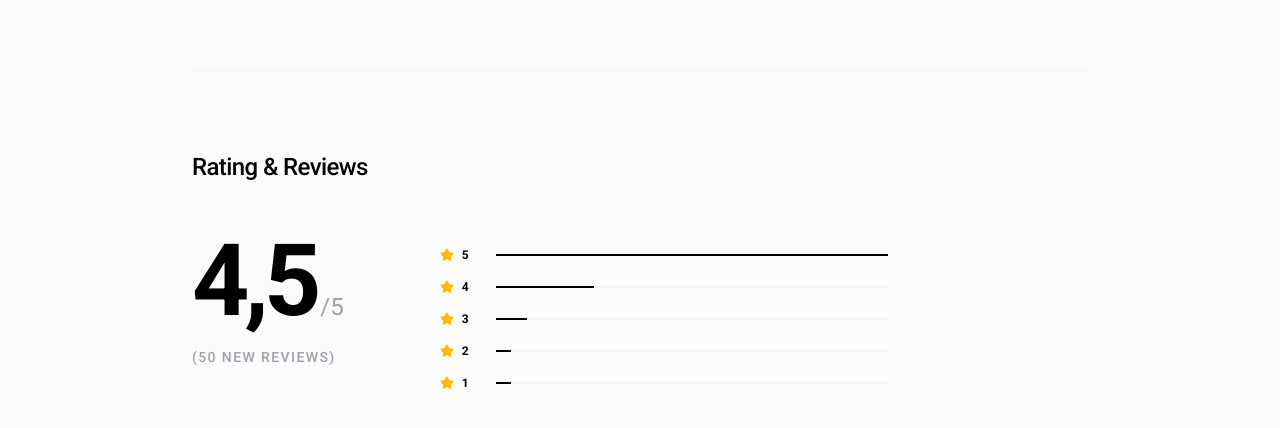
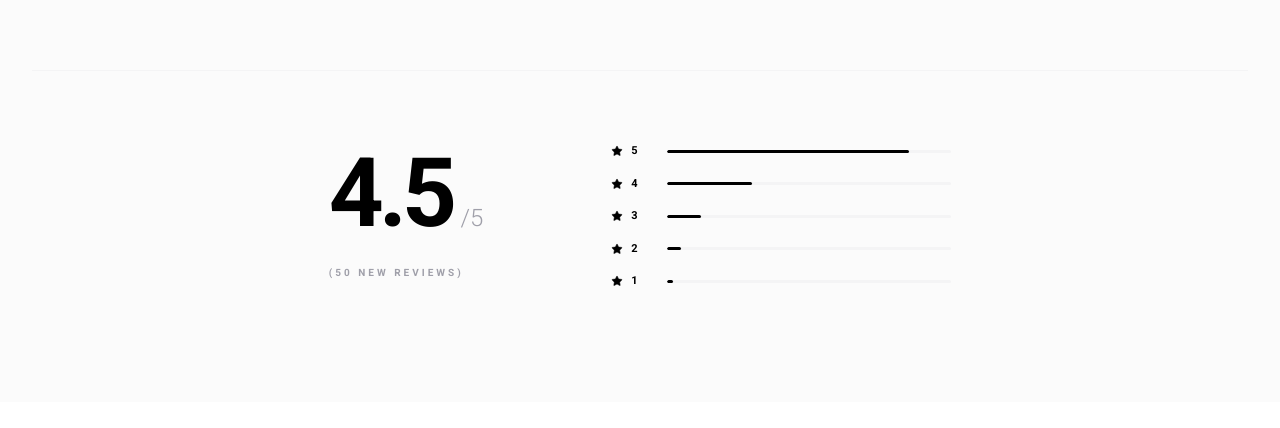
Before and after one commit to neurozenith-codecrafter/Teezmart-Ecom-NZC, a React (Vite) app in the folder frontend/: page /Product in a window 1280 px wide. Shown: the part 786-1214 px from the top of the page. After the commit the page ends 1188 px from the top, so only its background shows below. Built offline with nearby package versions, Linux system fonts and the light colour scheme; no server answers.

Commit message:
add rating summary section to ProductPage

```diff
--- a/frontend/src/Pages/ProductPage.jsx
+++ b/frontend/src/Pages/ProductPage.jsx
@@ -2,6 +2,7 @@ import React, { useState } from "react";
 import { Heart, Percent, Box, Truck, Calendar, Star } from "lucide-react";
 import { PAGE_CONTAINER_CLASS } from "../constants/pageLayout";
 import Navbar from "../components/Navbar";
+import RatingSummary from "../components/ProductPageComponents/RatingSummary";
 
 const ProductPage = () => {
   const [selectedSize, setSelectedSize] = useState("S");
@@ -123,55 +124,7 @@ const ProductPage = () => {
             </div>
           </div>
 
-          {/* --- BOTTOM: RATING ONLY SECTION --- */}
-          <section className="pt-20 border-t border-zinc-100 max-w-4xl mx-auto">
-            <h2 className="text-2xl font-medium tracking-tight text-black mb-12 text-center lg:text-left">
-              Rating & Reviews
-            </h2>
-
-            <div className="flex flex-col lg:flex-row items-center lg:items-start gap-12 lg:gap-24">
-              {/* Massive Score */}
-              <div className="flex flex-col items-center lg:items-start">
-                <div className="flex items-baseline gap-1">
-                  <span className="text-[100px] font-bold leading-none tracking-tighter">
-                    4,5
-                  </span>
-                  <span className="text-zinc-400 text-2xl">/5</span>
-                </div>
-                <span className="text-zinc-400 text-sm mt-4 font-medium uppercase tracking-widest">
-                  (50 New Reviews)
-                </span>
-              </div>
-
-              {/* Progress Bars */}
-              <div className="w-full max-w-md space-y-4 pt-4">
-                {[
-                  { star: 5, width: "w-full" },
-                  { star: 4, width: "w-1/4" },
-                  { star: 3, width: "w-[8%]" },
-                  { star: 2, width: "w-[4%]" },
-                  { star: 1, width: "w-[4%]" },
-                ].map((row) => (
-                  <div key={row.star} className="flex items-center gap-6">
-                    <div className="flex items-center gap-2 w-8 shrink-0">
-                      <Star
-                        size={14}
-                        className="fill-amber-400 text-amber-400"
-                      />
-                      <span className="text-xs font-bold text-black">
-                        {row.star}
-                      </span>
-                    </div>
-                    <div className="flex-grow h-[2px] bg-zinc-100 relative overflow-hidden">
-                      <div
-                        className={`absolute top-0 left-0 h-full bg-black ${row.width} transition-all duration-1000 ease-out`}
-                      />
-                    </div>
-                  </div>
-                ))}
-              </div>
-            </div>
-          </section>
+          <RatingSummary />
         </div>
       </main>
     </div>
--- /dev/null
+++ b/frontend/src/components/ProductPageComponents/RatingSummary.jsx
@@ -0,0 +1,65 @@
+import React from "react";
+import { Star } from "lucide-react";
+
+const RatingSummary = () => {
+  const distribution = [
+    { stars: 5, width: "w-[85%]" },
+    { stars: 4, width: "w-[30%]" },
+    { stars: 3, width: "w-[12%]" },
+    { stars: 2, width: "w-[5%]" },
+    { stars: 1, width: "w-[2%]" },
+  ];
+
+  return (
+    <section className="w-full pt-16 pb-8 border-t border-zinc-100 animate-in fade-in duration-1000">
+      {/* 'justify-center' centers the two columns horizontally.
+          'items-center' keeps them aligned vertically in the center.
+      */}
+      <div className="flex flex-col md:flex-row items-center justify-center gap-12 lg:gap-32 max-w-screen-xl mx-auto">
+        {/* --- LEFT SIDE: THE RATING --- */}
+        <div className="flex flex-col items-center md:items-start shrink-0 text-center md:text-left">
+          <div className="flex items-baseline justify-center md:justify-start">
+            <span className="text-8xl font-bold tracking-tighter text-black leading-none">
+              4.5
+            </span>
+            <span className="text-2xl font-light text-zinc-400 ml-2">/5</span>
+          </div>
+          <p className="mt-6 text-[10px] font-bold uppercase tracking-[0.3em] text-zinc-400">
+            (50 New Reviews)
+          </p>
+        </div>
+
+        {/* --- RIGHT SIDE: THE BREAKDOWN --- */}
+        <div className="w-full max-w-[340px] space-y-4 pt-2">
+          {distribution.map((item) => (
+            <div
+              key={item.stars}
+              className="flex items-center gap-6 group cursor-default"
+            >
+              {/* Star + Label */}
+              <div className="flex items-center gap-2 w-8 shrink-0">
+                <Star
+                  size={12}
+                  className="fill-black text-black"
+                  strokeWidth={1}
+                />
+                <span className="text-[11px] font-bold text-black">
+                  {item.stars}
+                </span>
+              </div>
+
+              {/* Progress Bar Track */}
+              <div className="flex-grow h-[3px] bg-zinc-100 rounded-full relative overflow-hidden">
+                <div
+                  className={`absolute top-0 left-0 h-full bg-black rounded-full transition-all duration-700 ease-out group-hover:bg-zinc-800 ${item.width}`}
+                />
+              </div>
+            </div>
+          ))}
+        </div>
+      </div>
+    </section>
+  );
+};
+
+export default RatingSummary;
```
